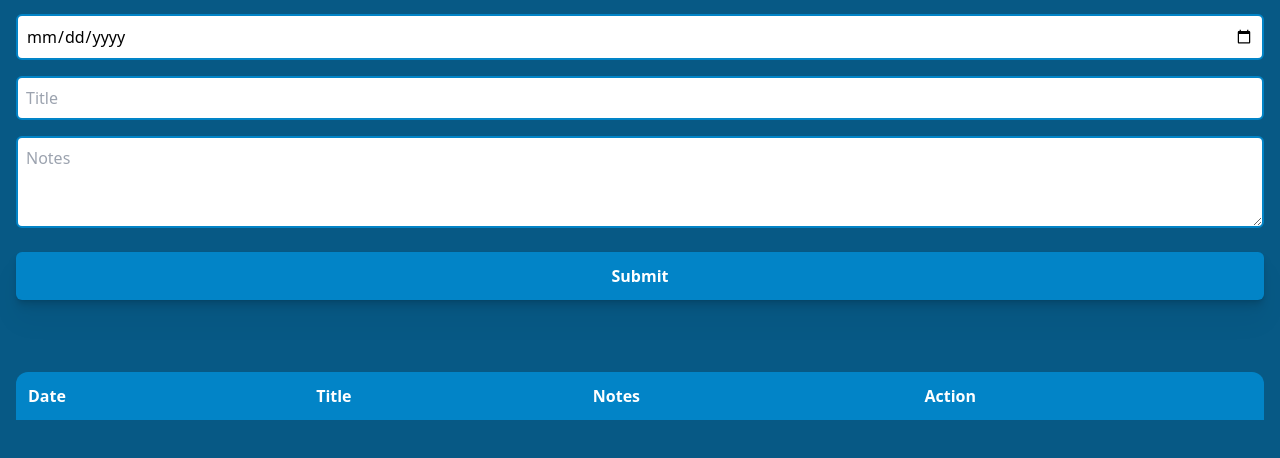
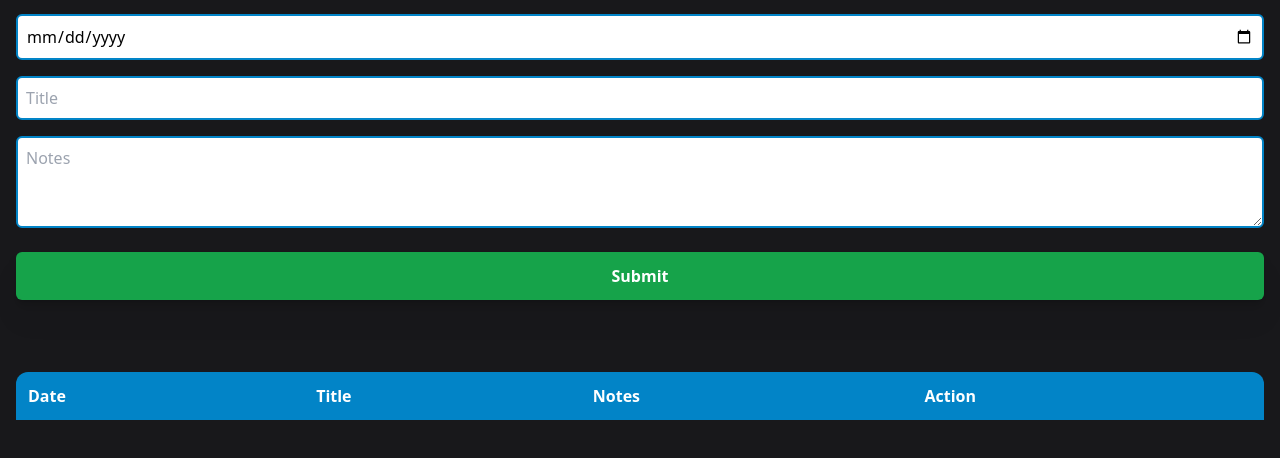
Before and after one commit to daniel-cox/Todo, a website: page index.html in a window 1280 px wide. Shown: the part 98-556 px from the top of the page. Drawn offline with nearby package versions, Linux system fonts and the light colour scheme.

Commit message:
adjusted various colors and added max char to input

```diff
--- a/index.html
+++ b/index.html
@@ -21,17 +21,17 @@
     }
   </script>
 </head>
-<body class="container mx-auto px-4 py-8 bg-sky-800">
+<body class="container mx-auto px-4 py-8 bg-zinc-900">
 
     <h1 class="text-4xl font-bold underline text-center mb-10 text-indigo-100">Daniel's To Do List</h1>
 
     <div class="flex flex-col space-y-4 mb-6">
         <input type="date" class="inputContainer1 input w-full p-2 border-solid border-2 border-sky-600 rounded-md focus:outline-none focus:ring-2 focus:ring-sky-500 transition duration-200">
         <input type="text" placeholder="Title" class="inputContainer2 input w-full p-2 border-solid border-2 border-sky-600 rounded-md focus:outline-none focus:ring-2 focus:ring-sky-500 transition duration-200">
-        <textarea placeholder="Notes" class="inputContainer3 textarea w-full p-2 border-solid border-2 border-sky-600 rounded-md focus:outline-none focus:ring-2 focus:ring-sky-500 transition duration-200" cols="30" rows="3"></textarea>
+        <textarea placeholder="Notes" class="inputContainer3 textarea w-full p-2 border-solid border-2 border-sky-600 rounded-md focus:outline-none focus:ring-2 focus:ring-sky-500 transition duration-200" cols="30" rows="3" maxlength="150"></textarea>
     </div>
 
-    <button id="submit" class="w-full p-3 bg-sky-600 drop-shadow-xl text-white font-semibold rounded-md hover:bg-sky-700 transition duration-200 shadow-md">Submit</button>
+    <button id="submit" class="w-full p-3 bg-green-600 drop-shadow-xl text-white font-semibold rounded-md hover:bg-green-700 transition duration-200 shadow-md">Submit</button>
 
     <div class="overflow-x-auto mt-10">
         <table class="w-full text-left mt-8">
```
